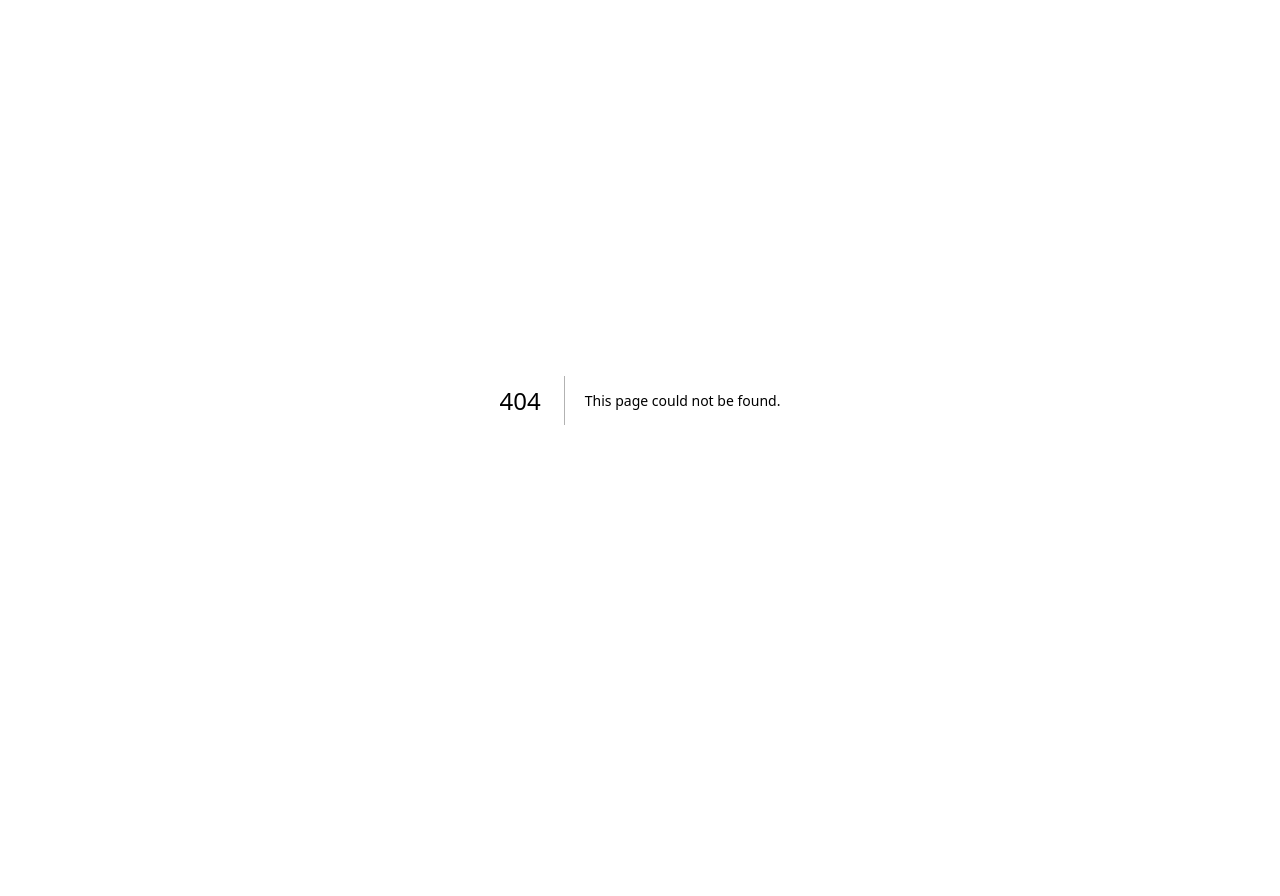
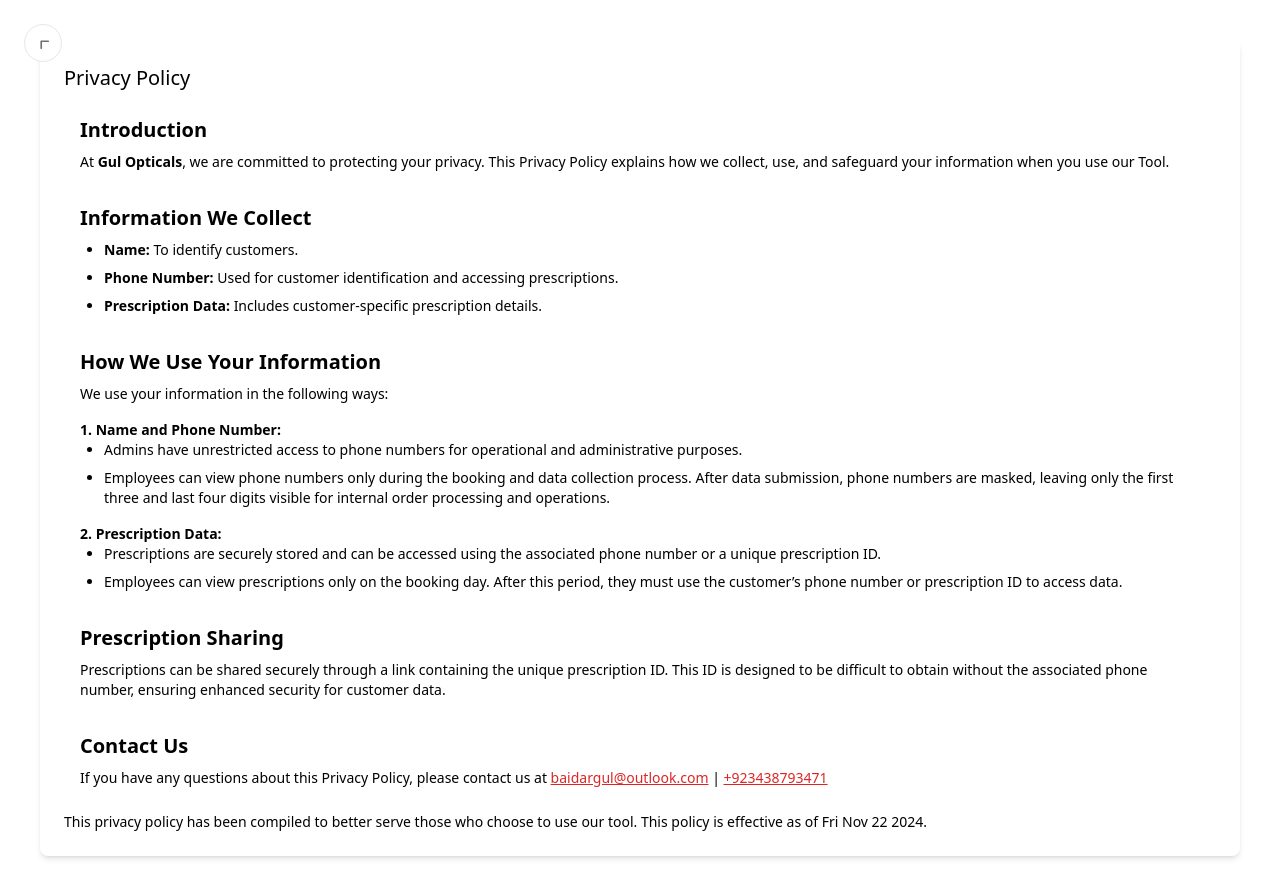
Before and after one commit to baidargul/GulOpticalPrescriptionStore, a Next.js app: page /privacy in a window 1280 px wide. Before the commit this address had no page. Before the commit the page ends 800 px from the top, so only its background shows below. Built offline with nearby package versions, Linux system fonts and the light colour scheme.

Commit message:
Created a privacy policy page

```diff
--- a/app/prescription/[id]/page.tsx
+++ b/app/prescription/[id]/page.tsx
@@ -629,6 +629,13 @@
             Booked by: {data.user.name}
           </div>
         </div>
+        <div className="flex justify-end items-center w-full mt-4 text-right absolute -bottom-8 right-0">
+          <a href="/privacy">
+            <div className="w-fit sm:w-fit uppercase text-sm tracking-wide py-1 text-red-600 border-b border-red-600 cursor-pointer">
+              Privacy Policy
+            </div>
+          </a>
+        </div>
       </div>
     </div>
   );
--- /dev/null
+++ b/app/privacy/page.tsx
@@ -0,0 +1,149 @@
+import { ChevronLeft } from "lucide-react";
+import Link from "next/link";
+import React from "react";
+
+type Props = {};
+
+const page = (props: Props) => {
+  return (
+    <div className="w-full min-h-[100dvh] max-w-[100dvw] select-none flex justify-center items-center sm:p-10">
+      <div className="relative">
+        <div className="bg-white w-full p-6 rounded-lg shadow-md scale-90 sm:scale-100 relative">
+          <div
+            title="Goto Home"
+            className="absolute -top-4 -left-4 cursor-pointer z-10 p-2 bg-white hover:bg-red-500 group rounded-full border"
+          >
+            <Link href={"/"}>
+              <ChevronLeft
+                size={20}
+                className="text-zinc-500 group-hover:text-white hover:rotate-0 rotate-45 transition-all duration-500"
+              />
+            </Link>
+          </div>
+          <div>
+            <div>
+              <div className="text-xl">Privacy Policy</div>
+            </div>
+            <div>
+              <div className="text-sm">
+                <main className="container mx-auto px-4 py-6">
+                  <section className="mb-8">
+                    <h2 className="text-xl font-semibold mb-2">Introduction</h2>
+                    <p>
+                      At <span className="font-bold">Gul Opticals</span>, we are
+                      committed to protecting your privacy. This Privacy Policy
+                      explains how we collect, use, and safeguard your
+                      information when you use our Tool.
+                    </p>
+                  </section>
+
+                  <section className="mb-8">
+                    <h2 className="text-xl font-semibold mb-2">
+                      Information We Collect
+                    </h2>
+                    <ul className="list-disc pl-6 space-y-2">
+                      <li>
+                        <span className="font-bold">Name:</span> To identify
+                        customers.
+                      </li>
+                      <li>
+                        <span className="font-bold">Phone Number:</span> Used
+                        for customer identification and accessing prescriptions.
+                      </li>
+                      <li>
+                        <span className="font-bold">Prescription Data:</span>{" "}
+                        Includes customer-specific prescription details.
+                      </li>
+                    </ul>
+                  </section>
+
+                  <section className="mb-8">
+                    <h2 className="text-xl font-semibold mb-2">
+                      How We Use Your Information
+                    </h2>
+                    <p className="mb-4">
+                      We use your information in the following ways:
+                    </p>
+                    <div className="mb-4">
+                      <h3 className="font-semibold">
+                        1. Name and Phone Number:
+                      </h3>
+                      <ul className="list-disc pl-6 space-y-2">
+                        <li>
+                          Admins have unrestricted access to phone numbers for
+                          operational and administrative purposes.
+                        </li>
+                        <li>
+                          Employees can view phone numbers only during the
+                          booking and data collection process. After data
+                          submission, phone numbers are masked, leaving only the
+                          first three and last four digits visible for internal
+                          order processing and operations.
+                        </li>
+                      </ul>
+                    </div>
+                    <div>
+                      <h3 className="font-semibold">2. Prescription Data:</h3>
+                      <ul className="list-disc pl-6 space-y-2">
+                        <li>
+                          Prescriptions are securely stored and can be accessed
+                          using the associated phone number or a unique
+                          prescription ID.
+                        </li>
+                        <li>
+                          Employees can view prescriptions only on the booking
+                          day. After this period, they must use the customer’s
+                          phone number or prescription ID to access data.
+                        </li>
+                      </ul>
+                    </div>
+                  </section>
+
+                  <section className="mb-8">
+                    <h2 className="text-xl font-semibold mb-2">
+                      Prescription Sharing
+                    </h2>
+                    <p>
+                      Prescriptions can be shared securely through a link
+                      containing the unique prescription ID. This ID is designed
+                      to be difficult to obtain without the associated phone
+                      number, ensuring enhanced security for customer data.
+                    </p>
+                  </section>
+
+                  <section>
+                    <h2 className="text-xl font-semibold mb-2">Contact Us</h2>
+                    <p>
+                      If you have any questions about this Privacy Policy,
+                      please contact us at{" "}
+                      <a
+                        href="mailto:baidargul@outlook.com"
+                        className="text-red-600 underline"
+                      >
+                        baidargul@outlook.com
+                      </a>
+                      {" | "}{" "}
+                      <a
+                        href={`https://wa.me/923438793471`}
+                        className="text-red-600 underline"
+                      >
+                        +923438793471
+                      </a>
+                    </p>
+                  </section>
+                </main>
+              </div>
+              <div className="text-sm">
+                This privacy policy has been compiled to better serve those who
+                choose to use our tool. This policy is effective as of{" "}
+                {new Date().toDateString()}.
+              </div>
+            </div>
+          </div>
+        </div>
+      </div>
+    </div>
+  );
+};
+
+export default page;
```
